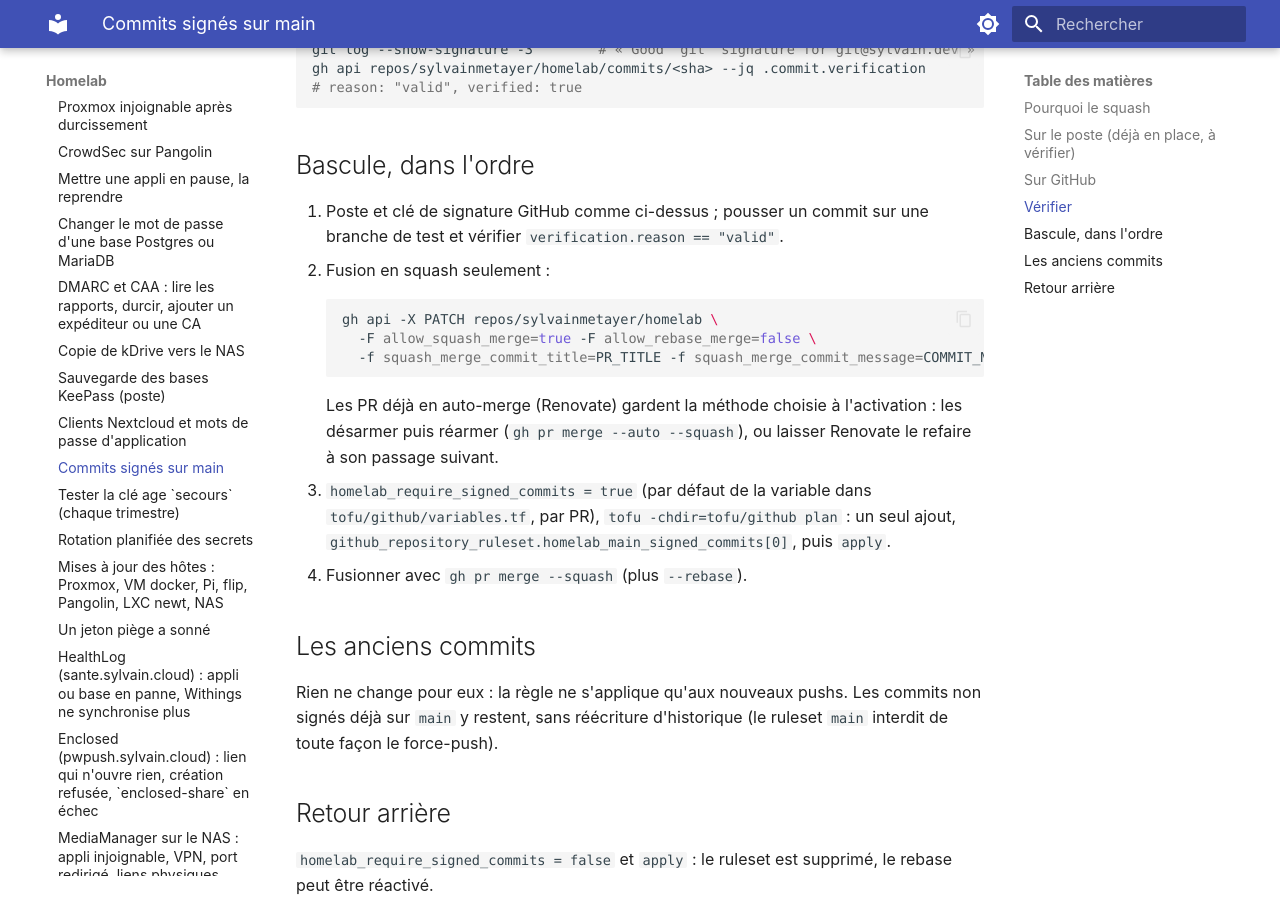
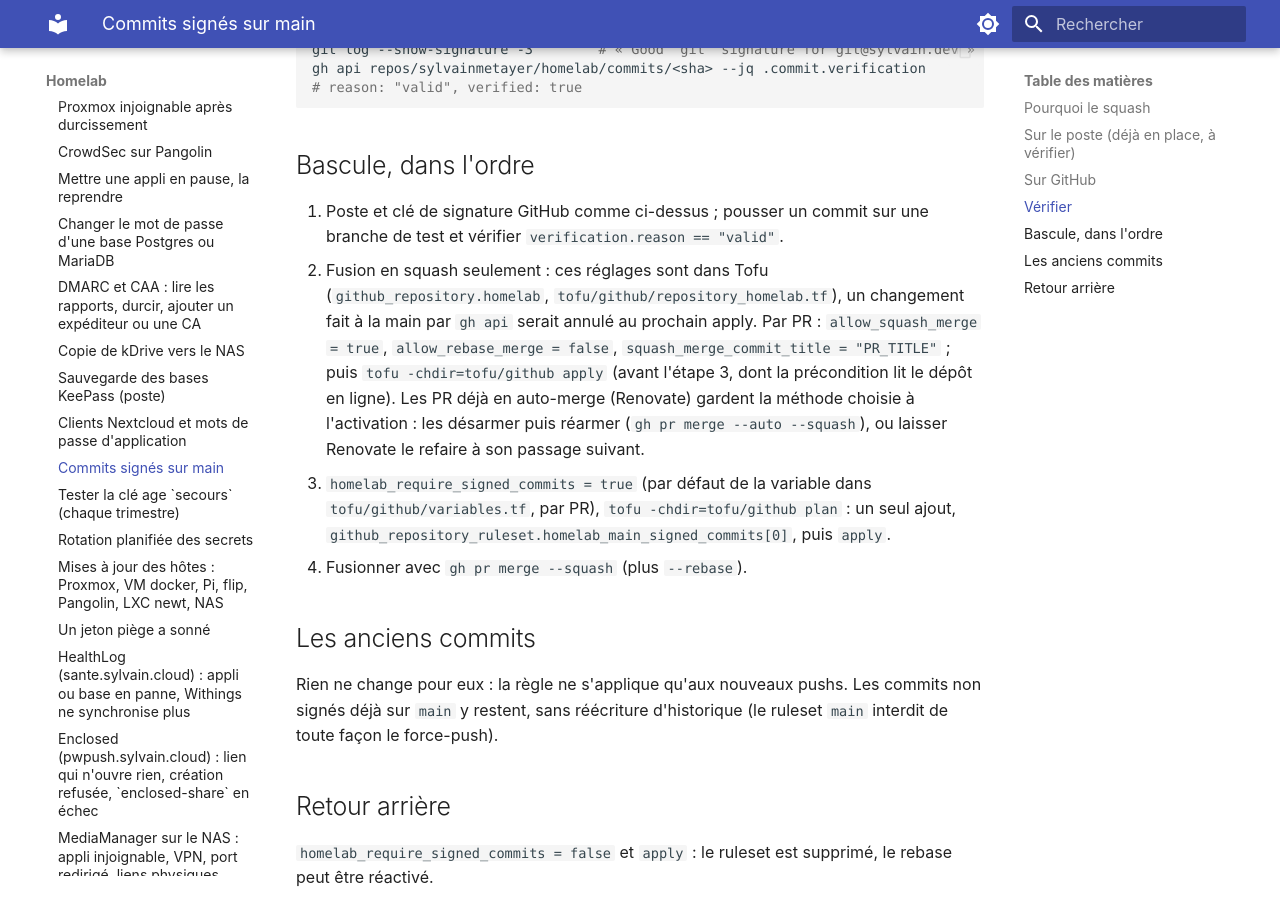
Before and after one commit to sylvainmetayer/homelab, an MkDocs documentation site: the page built from docs/runbooks/commits-signes.md, in a window 1280 px wide and 900 px high, scrolled down 1548 px. Built offline with MkDocs 1.6.1 and Material for MkDocs 9.7.7, drawn with Linux system fonts in a browser that asks for light colours.

Commit message:
feat(github): réglages du dépôt homelab déclarés dans Tofu (audit sc14)
Décrit l'état réel du 11/11 : rebase seul, scan de secrets et push protection, GITHUB_TOKEN en lecture seule, Actions. Import documenté dans le README, plan vide visé.

Claude-Session: https://claude.ai/code/session_01EfxfYAbz2gwpFVQsyUyGKn

````diff
--- a/docs/runbooks/commits-signes.md
+++ b/docs/runbooks/commits-signes.md
@@ -74,12 +74,12 @@ gh api repos/sylvainmetayer/homelab/commits/<sha> --jq .commit.verification
 
 1. Poste et clé de signature GitHub comme ci-dessus ; pousser un commit sur
    une branche de test et vérifier `verification.reason == "valid"`.
-2. Fusion en squash seulement :
-   ```bash
-   gh api -X PATCH repos/sylvainmetayer/homelab \
-     -F allow_squash_merge=true -F allow_rebase_merge=false \
-     -f squash_merge_commit_title=PR_TITLE -f squash_merge_commit_message=COMMIT_MESSAGES
-   ```
+2. Fusion en squash seulement : ces réglages sont dans Tofu
+   (`github_repository.homelab`, `tofu/github/repository_homelab.tf`), un
+   changement fait à la main par `gh api` serait annulé au prochain apply.
+   Par PR : `allow_squash_merge = true`, `allow_rebase_merge = false`,
+   `squash_merge_commit_title = "PR_TITLE"` ; puis `tofu -chdir=tofu/github apply`
+   (avant l'étape 3, dont la précondition lit le dépôt en ligne).
    Les PR déjà en auto-merge (Renovate) gardent la méthode choisie à
    l'activation : les désarmer puis réarmer (`gh pr merge --auto --squash`),
    ou laisser Renovate le refaire à son passage suivant.
````
Also changed, not shown: tofu/github/README.md (+47 -0 lines), 2 other files.
